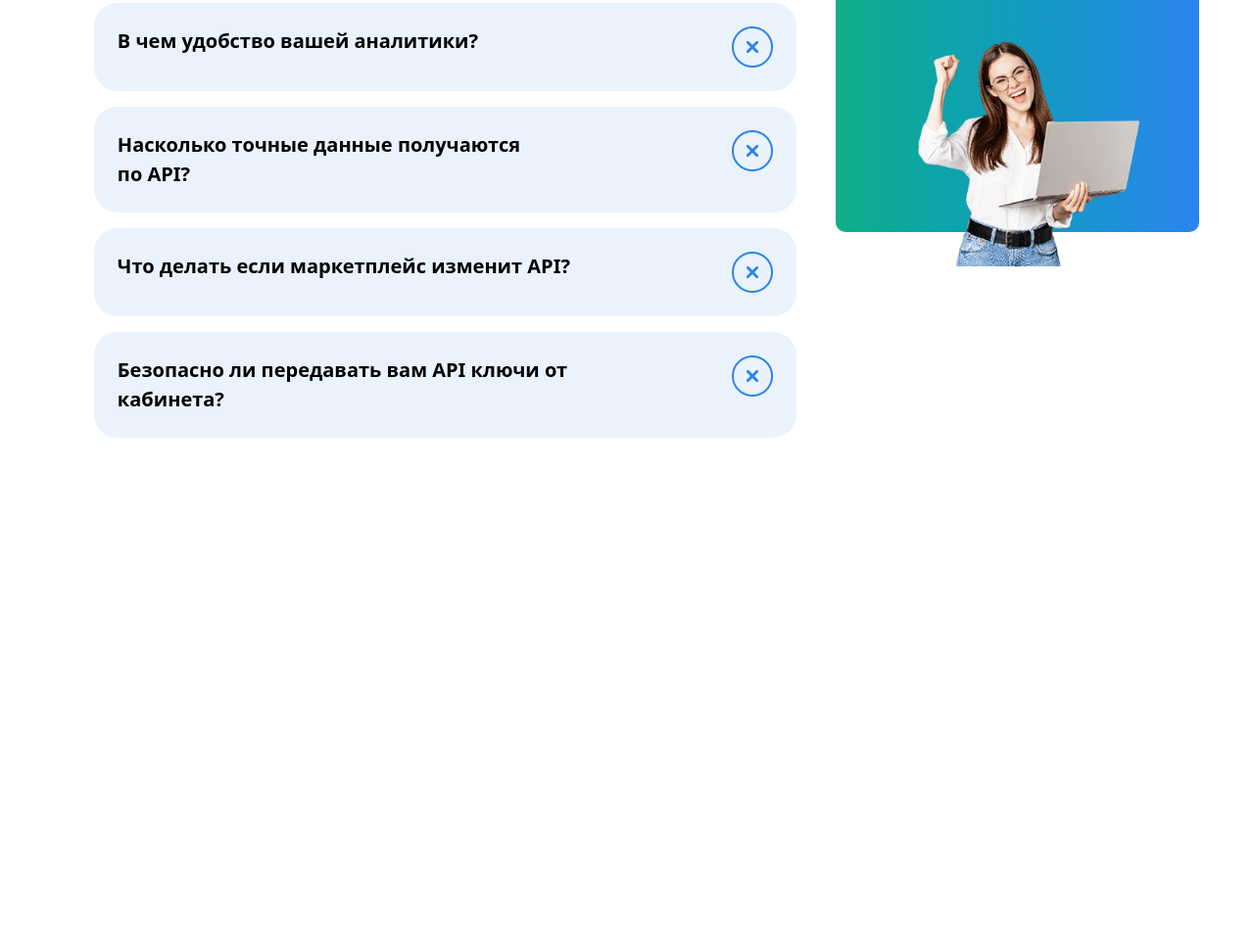
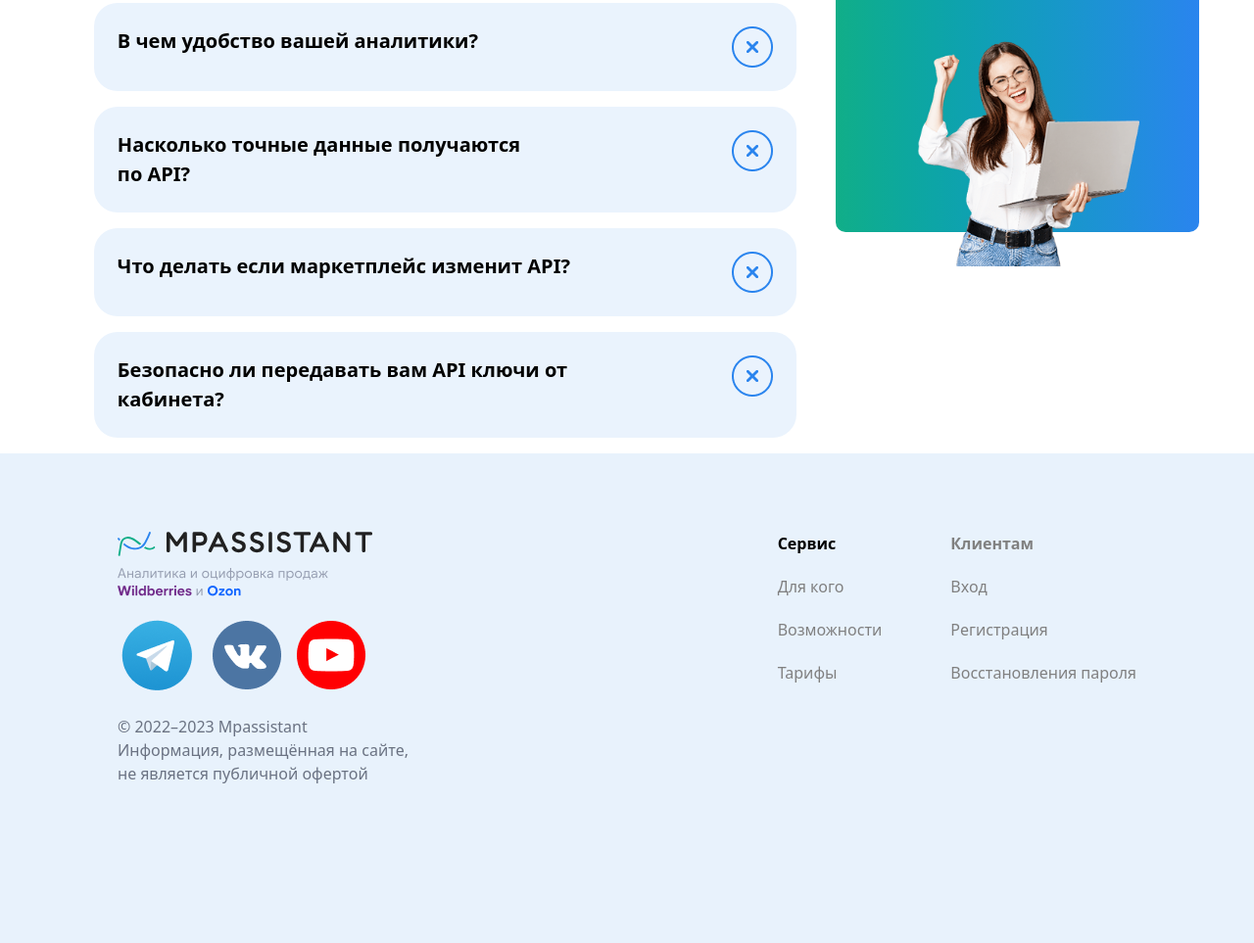
Before and after one commit to Kallofdytu/Exam24horse, a website: page index.html in a window 1280 px wide. Shown: the part 5603-6566 px from the top of the page at 98% size. Before the commit the page ends 6066 px from the top, so only its background shows below. Drawn offline with Linux system fonts and the light colour scheme.

Commit message:
Ousrenwebs

```diff
--- a/index.html
+++ b/index.html
@@ -47,7 +47,7 @@
             >
             для бизнеса на маркетплейсах
           </h1>
-          <img src="./src/image/marketplaces-logos-m 1.png" alt="" />
+          <img class="w-[100%]" src="./src/image/marketplaces-logos-m 1.png" alt="" />
         </div>
 
         <p class="text-gray-500 text-[21px] text-start">
@@ -533,5 +533,40 @@
                 </div>
       </div>
     </section>
+    <div class="bg-[#E8F2FC] ">
+
+        <section class="max-w-300 mx-auto h-auto lg:h-[500px] gap-[50px]  lg:items-start p-4 lg:p-20 lg:flex-row flex flex-col justify-between">
+            <div class="w-[390px] flex flex-col gap-5">
+            <div class="flex flex-col gap-3 items-start">
+                <img src="./src/image/778.svg" alt="">
+                <img src="./src/image/Аналитика и оцифровка продаж Wildberries и Ozon.png" alt="">
+            </div>
+            <div class="flex items-center gap-4">
+                <img src="./src/image/Group (9).png" alt="">
+                <img src="./src/image/Group 25.png" alt="">
+                <img src="./src/image/Group (10).png" alt="">
+            </div>
+                <div class="text-gray-500 hidden lg:block">
+                    <p>© 2022–2023 Mpassistant</p>
+                    <p>Информация, размещённая на сайте, не является публичной офертой</p>
+                </div>
+        </div>
+        <div class="flex gap-[70px] text-[gray]">
+            <div class="flex flex-col gap-5">
+                <h1 class="font-bold text-black">Сервис</h1>
+                <p>Для кого</p>
+                <p>Возможности</p>
+                <p>Тарифы</p>
+            </div>
+            <div class="flex flex-col gap-5 text-[gray]">
+                <h1 class="font-bold text-base">Клиентам</h1>
+                <p>Вход</p>
+                <p>Регистрация</p>
+                <p>Восстановления пароля</p>
+            </div>
+        </div>
+
+    </section>
+</div>
   </body>
 </html>
```
Also changed, not shown: src/image/778.svg (added), src/image/Group (10).png (added), src/image/Group (9).png (added), src/image/Group 25.png (added), src/image/maestro 1.png (added), src/image/mastercard 1.png (added), src/image/mir 1.png (added), src/image/modulbank 1.png (added), src/image/visa 1.png (added), src/image/Аналитика и оцифровка продаж Wildberries и Ozon (1).png (added), src/output.css.
